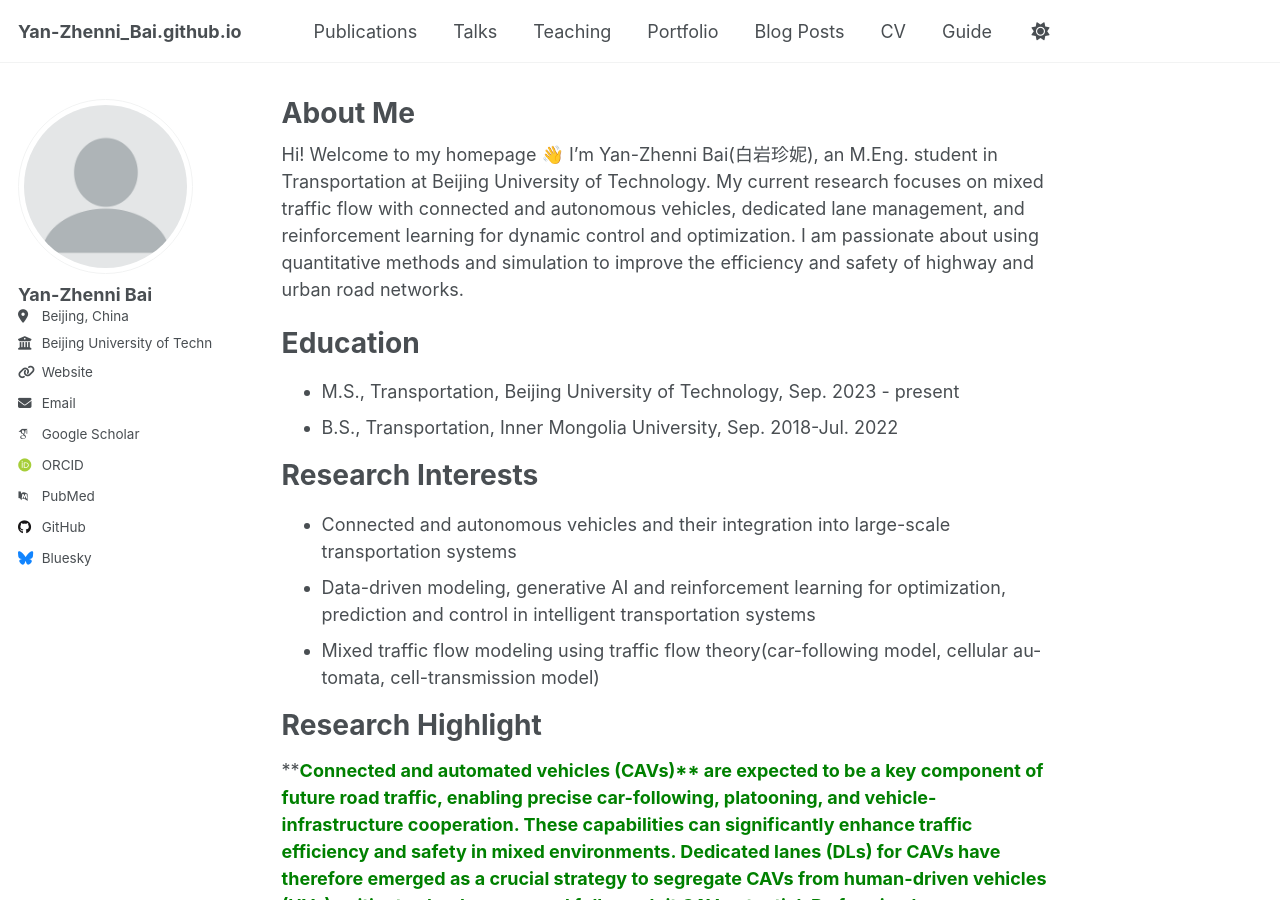
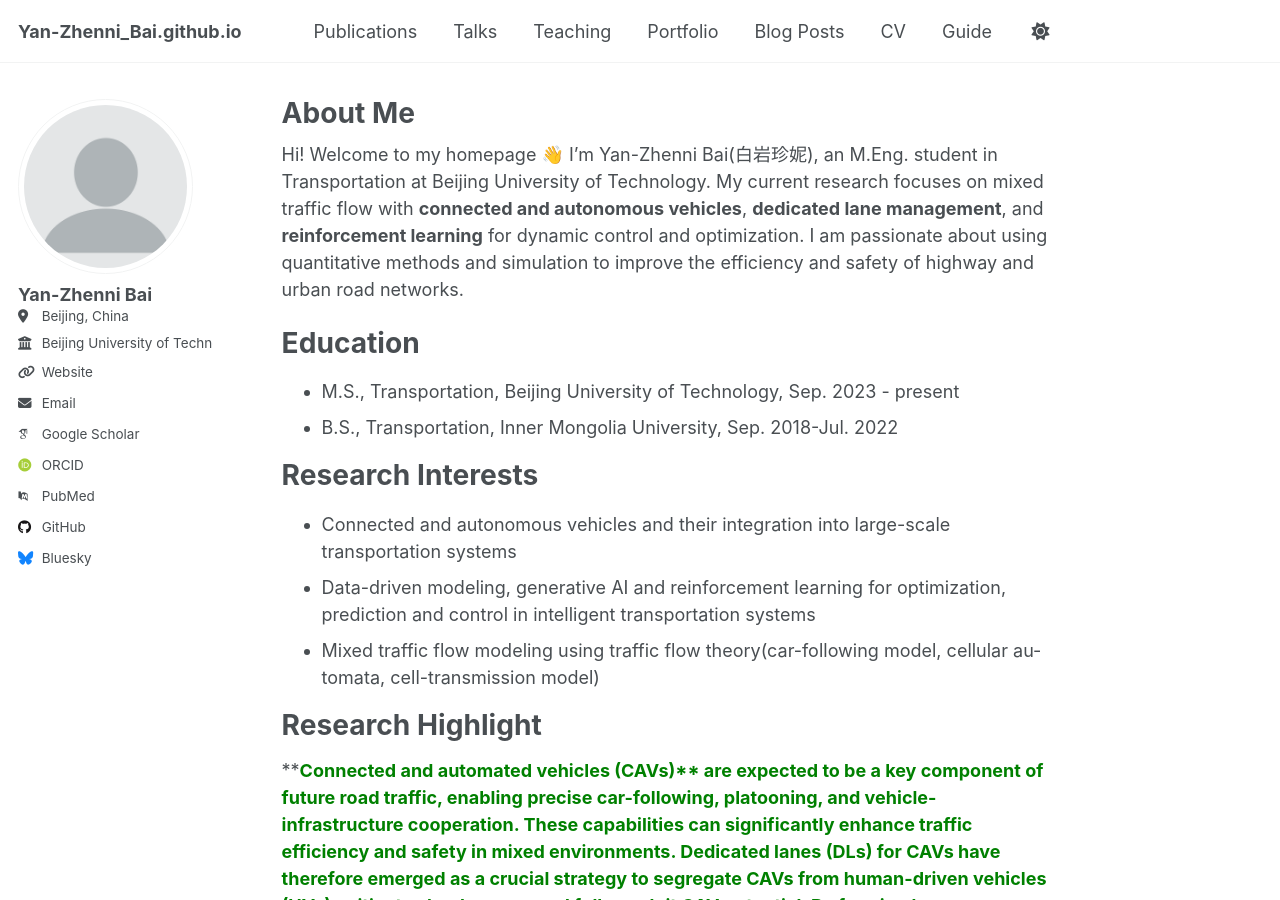
Before and after one commit to Yzn-Bai/Yan-Zhenni_Bai.github.io, a Jekyll site: the page built from _pages/about.md, in a window 1280 px wide and 900 px high. Built offline with Jekyll 4.4.1, drawn with Linux system fonts in a browser that asks for light colours; some web fonts are replaced; a script that is not in the unit is left out.

```diff
--- a/_pages/about.md
+++ b/_pages/about.md
@@ -7,7 +7,7 @@ redirect_from:
   - /about.html
 ---
 
-Hi! Welcome to my homepage 👋 I’m Yan-Zhenni Bai(白岩珍妮), an M.Eng. student in Transportation at Beijing University of Technology. My current research focuses on mixed traffic flow with connected and autonomous vehicles, dedicated lane management, and reinforcement learning for dynamic control and optimization. I am passionate about using quantitative methods and simulation to improve the efficiency and safety of highway and urban road networks.
+Hi! Welcome to my homepage 👋 I’m Yan-Zhenni Bai(白岩珍妮), an M.Eng. student in Transportation at Beijing University of Technology. My current research focuses on mixed traffic flow with **connected and autonomous vehicles**, **dedicated lane management**, and **reinforcement learning** for dynamic control and optimization. I am passionate about using quantitative methods and simulation to improve the efficiency and safety of highway and urban road networks.
 
 Education
 ======
```
